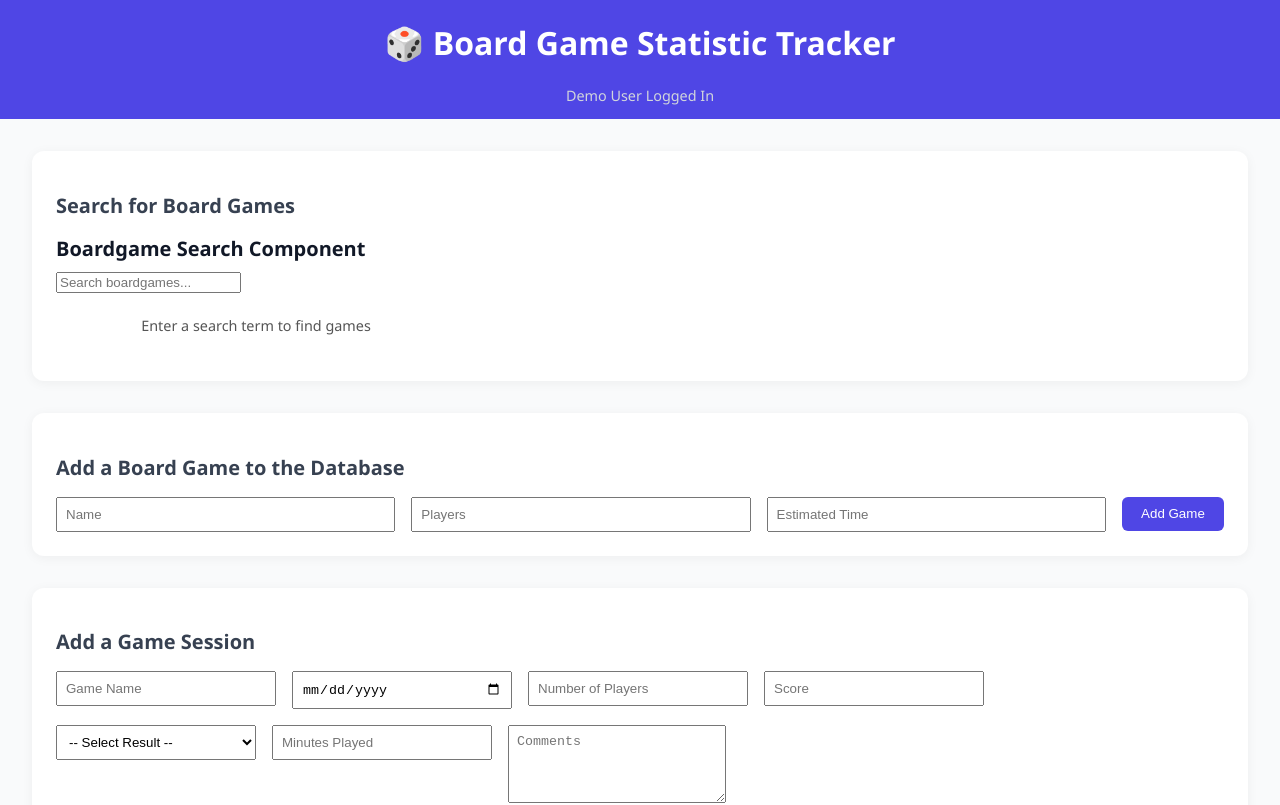
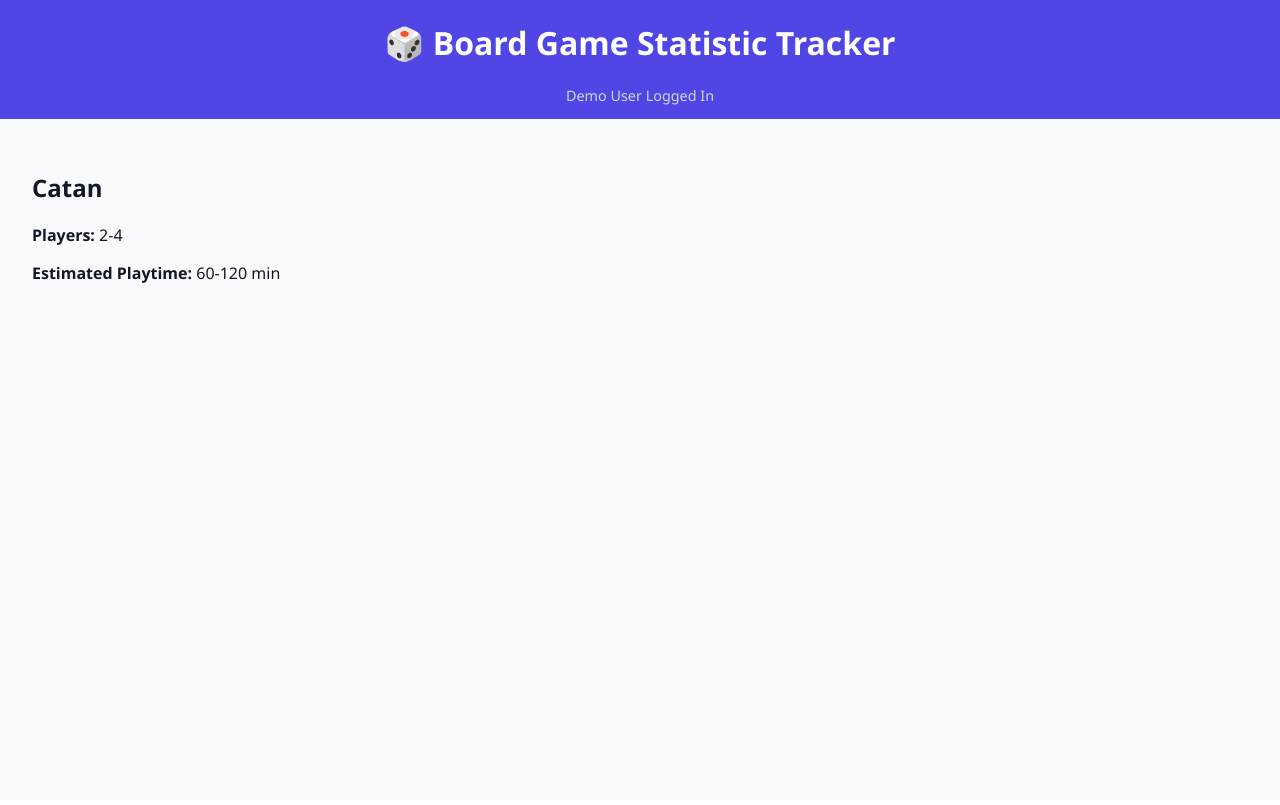
Before and after one commit to kwags/bgst, a React (Create React App) app: page /game/1 in a window 1280 px wide. Shown: the top 805 px of the page. Built offline with nearby package versions, Linux system fonts and the light colour scheme.

Commit message:
Add Feature Implemented Board Game Details page

```diff
--- a/package.json
+++ b/package.json
@@ -7,6 +7,7 @@
     "@testing-library/user-event": "^13.5.0",
     "react": "^19.1.0",
     "react-dom": "^19.1.0",
+    "react-router-dom": "^7.5.0",
     "react-scripts": "5.0.1",
     "web-vitals": "^2.1.4"
   },
--- a/src/App.js
+++ b/src/App.js
@@ -1,4 +1,6 @@
 import './styles/App.css';
+import { BrowserRouter as Router, Routes, Route } from 'react-router-dom';
+import BoardGameDetails from './BoardGameDetails';
 import React, { useState, useEffect } from "react";
 import { v4 as uuidv4 } from 'uuid';
 import BoardGameSearch from './BoardgameSearch.js';
@@ -34,11 +36,15 @@ function App() {
 
 
   return (
+    <Router>
       <div className="app-container">
         <header className="app-header">
           <h1>🎲 Board Game Statistic Tracker</h1>
           <p className="app-user">Demo User Logged In</p>
         </header>
+
+        <Routes>
+          <Route path="/" element={
 
             <main className="app-main">
               <section className="app-section">
@@ -58,7 +64,8 @@ function App() {
                     setPlayHistory([...playHistory, { ...newItem, id: uuidv4() }]);
                   }}
                   editingItem={editingPlayHistoryItem}
-            onUpdate={(updatedItem) => { setPlayHistory(playHistory.map(item => item.id === updatedItem.id ? updatedItem : item
+                  onUpdate={(updatedItem) => {
+                    setPlayHistory(playHistory.map(item => item.id === updatedItem.id ? updatedItem : item
                     ));
                     setEditingPlayHistoryItem(null);
                   }}
@@ -76,7 +83,8 @@ function App() {
                     setCollection([...collection, { ...newItem, id: uuidv4() }]);
                   }}
                   editingItem={editingCollectionItem}
-            onUpdate={(updatedItem) => { setCollection(collection.map(item => item.id === updatedItem.id ? updatedItem : item
+                  onUpdate={(updatedItem) => {
+                    setCollection(collection.map(item => item.id === updatedItem.id ? updatedItem : item
                     ));
                     setEditingCollectionItem(null);
                   }}
@@ -90,7 +98,12 @@ function App() {
 
 
             </main>
+          } />
+
+          <Route path="/game/:id" element={<BoardGameDetails />} />
+        </Routes>
       </div>
+    </Router>
   );
 }
 
--- /dev/null
+++ b/src/BoardGameDetails.js
@@ -0,0 +1,29 @@
+import React, { useEffect, useState } from 'react';
+import { useParams } from 'react-router-dom';
+import { fetchBoardGameById } from './mockAPI';
+
+function BoardGameDetails() {
+  const { id } = useParams();
+  const [game, setGame] = useState(null);
+  const [error, setError] = useState(null);
+
+  useEffect(() => {
+    fetchBoardGameById(id)
+      .then(data => setGame(data))
+      .catch(err => setError(err.message));
+  }, [id]);
+
+  if (error) return <p>{error}</p>;
+  if (!game) return <p>Loading game details...</p>;
+
+  return (
+    <div style={{ padding: "2rem" }}>
+      <h2>{game.name}</h2>
+      <p><strong>Players:</strong> {game.players}</p>
+      <p><strong>Estimated Playtime:</strong> {game.estimatedTime}</p>
+      {/* More details coming soon... */}
+    </div>
+  );
+}
+
+export default BoardGameDetails;
```
Also changed, not shown: 1 other file (tests, documents, lock files or other folders). Lines whose indentation alone changed are shown as unchanged.
